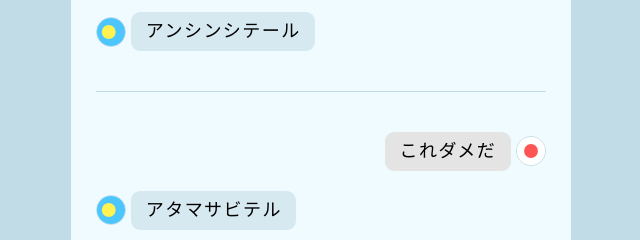
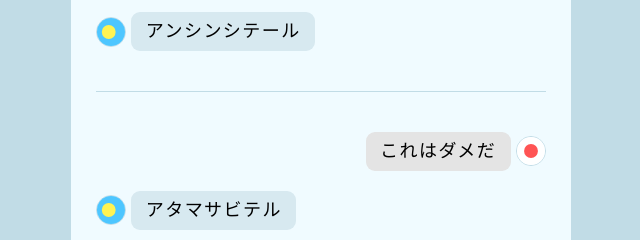
Before and after one commit to lumi1506/palau, a plain HTML site: page index.html in a window 1280 px wide. Shown: the part 2100-2340 px from the top of the page, 319-959 px from the left. Drawn offline with Linux system fonts and the light colour scheme; some packages are replaced by stand-ins of ours.

Commit message:
Add files via upload

```diff
--- a/index.html
+++ b/index.html
@@ -150,7 +150,7 @@
                 <div>
                     <div class="japan">
                         <img src="/img/japan.svg" alt="japan">
-                        <p>これダメだ</p>
+                        <p>これはダメだ</p>
                     </div>
                     <div class="palau">
                         <img src="/img/palau.svg" alt="palau">
```
